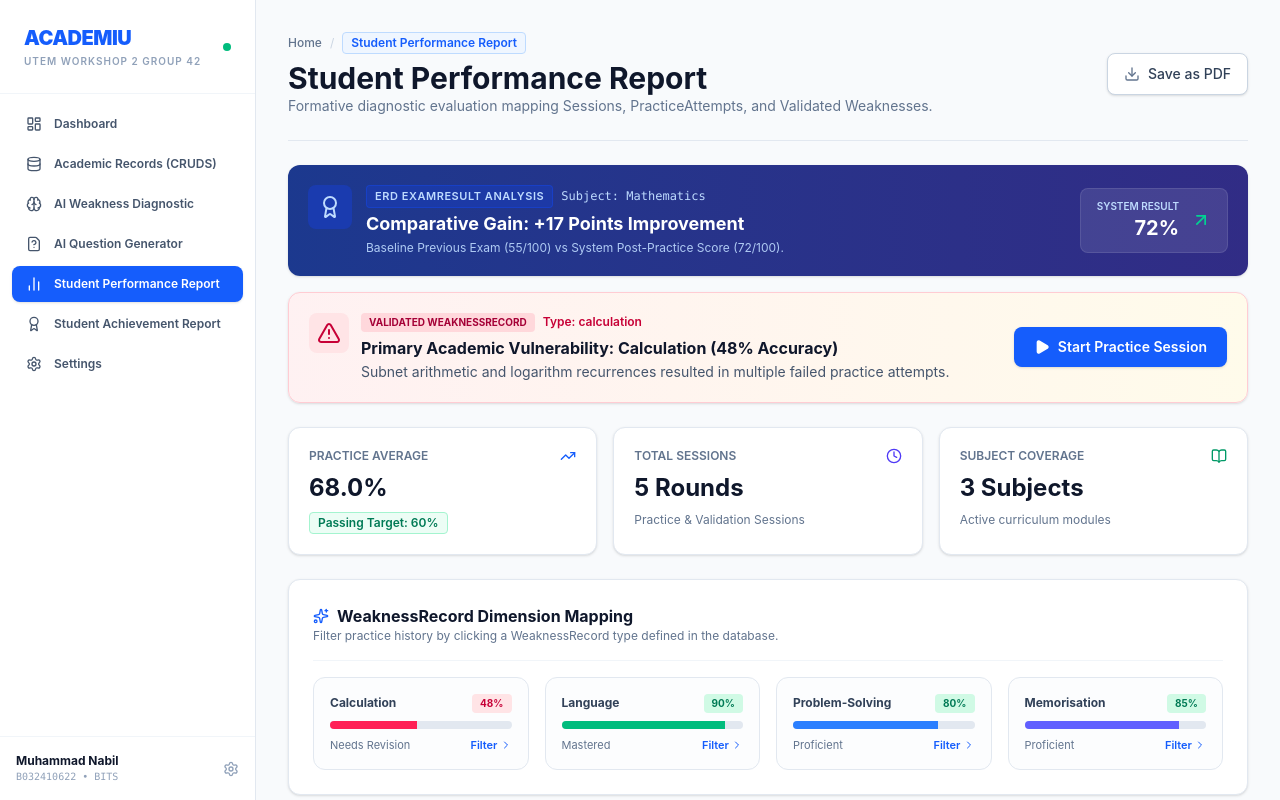
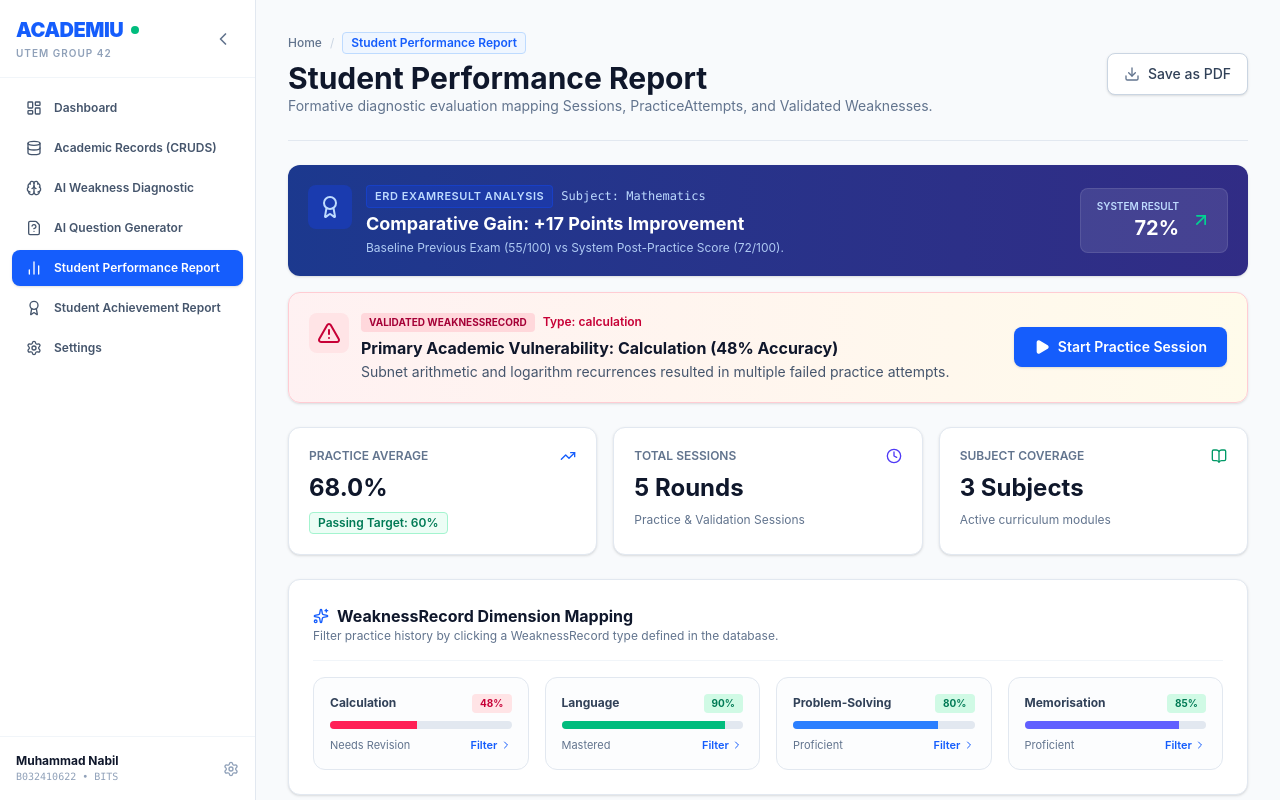
Before and after one commit to khalis04/academiu-web, a React (Vite) app: page / in a window 1280 px wide. Built offline with nearby package versions, Linux system fonts and the light colour scheme.

Commit message:
feat: add collapsible minimize and maximize sidebar feature

```diff
--- a/src/App.jsx
+++ b/src/App.jsx
@@ -11,14 +11,15 @@ import {
   BarChart2,
   Award,
   Settings,
-  LogOut,
-  Bell
+  ChevronLeft,
+  ChevronRight
 } from 'lucide-react';
 
 export default function App() {
   const [activeTab, setActiveTab] = useState('performance');
+  const [isCollapsed, setIsCollapsed] = useState(false);
 
-  // Updated navigation menu: Admin Portal removed and replaced with Settings
+  // System navigation items
   const menuItems = [
     { id: 'dashboard', label: 'Dashboard', icon: LayoutDashboard },
     { id: 'records', label: 'Academic Records (CRUDS)', icon: Database },
@@ -31,21 +32,42 @@ export default function App() {
 
   return (
     <div className="flex h-screen bg-slate-50 overflow-hidden text-slate-800">
-      {/* 260px Left Sidebar Shell (Consistent for all team members) */}
-      <aside className="w-64 bg-white border-r border-slate-200 flex flex-col justify-between hidden md:flex shrink-0">
+      {/* Collapsible Left Sidebar Shell */}
+      <aside
+        className={`${isCollapsed ? 'w-20' : 'w-64'
+          } transition-all duration-300 ease-in-out bg-white border-r border-slate-200 flex flex-col justify-between hidden md:flex shrink-0`}
+      >
         <div>
-          {/* Brand Header */}
-          <div className="p-6 border-b border-slate-100 flex items-center justify-between">
-            <div>
+          {/* Brand Header & Toggle Button */}
+          <div className="p-4 border-b border-slate-100 flex items-center justify-between">
+            {!isCollapsed ? (
+              <div className="overflow-hidden">
+                <div className="flex items-center gap-2">
                   <h1 className="text-xl font-black text-blue-600 tracking-tight">ACADEMIU</h1>
-              <span className="text-[10px] font-semibold text-slate-400 uppercase tracking-widest block mt-0.5">
-                UTeM Workshop 2 Group 42
+                  <div className="w-2 h-2 rounded-full bg-emerald-500" title="System Online" />
+                </div>
+                <span className="text-[10px] font-semibold text-slate-400 uppercase tracking-widest block truncate mt-0.5">
+                  UTeM Group 42
                 </span>
               </div>
-            <div className="w-2 h-2 rounded-full bg-emerald-500" title="System Online" />
+            ) : (
+              <div className="mx-auto font-black text-blue-600 text-lg tracking-tight">
+                AC
+              </div>
+            )}
+
+            {/* Minimize / Maximize Toggle */}
+            <button
+              onClick={() => setIsCollapsed(!isCollapsed)}
+              className={`p-1.5 rounded-lg hover:bg-slate-100 text-slate-500 hover:text-slate-800 transition ${isCollapsed ? 'mx-auto mt-2' : ''
+                }`}
+              title={isCollapsed ? 'Expand sidebar' : 'Collapse sidebar'}
+            >
+              {isCollapsed ? <ChevronRight className="w-5 h-5" /> : <ChevronLeft className="w-5 h-5" />}
+            </button>
           </div>
 
-          {/* Navigation Links */}
+          {/* Navigation Items */}
           <nav className="p-3 space-y-1">
             {menuItems.map((item) => {
               const Icon = item.icon;
@@ -54,13 +76,15 @@ export default function App() {
                 <button
                   key={item.id}
                   onClick={() => setActiveTab(item.id)}
-                  className={`w-full flex items-center gap-3 px-3.5 py-2.5 rounded-lg text-xs font-semibold transition ${isActive
+                  title={isCollapsed ? item.label : undefined}
+                  className={`w-full flex items-center ${isCollapsed ? 'justify-center px-0' : 'gap-3 px-3.5'
+                    } py-2.5 rounded-lg text-xs font-semibold transition ${isActive
                       ? 'bg-blue-600 text-white shadow-sm'
                       : 'text-slate-600 hover:bg-slate-100 hover:text-slate-900'
                     }`}
                 >
-                  <Icon className="w-4 h-4" />
-                  {item.label}
+                  <Icon className="w-4 h-4 shrink-0" />
+                  {!isCollapsed && <span className="truncate">{item.label}</span>}
                 </button>
               );
             })}
@@ -69,77 +93,101 @@ export default function App() {
 
         {/* Student Profile Footer */}
         <div className="p-4 border-t border-slate-100 flex items-center justify-between">
+          {!isCollapsed ? (
+            <>
               <div
                 onClick={() => setActiveTab('settings')}
-            className="cursor-pointer hover:opacity-80 transition"
+                className="cursor-pointer hover:opacity-80 transition overflow-hidden"
               >
-            <div className="text-xs font-bold text-slate-900">Muhammad Nabil</div>
-            <div className="text-[10px] text-slate-400 font-mono">B032410622 • BITS</div>
+                <div className="text-xs font-bold text-slate-900 truncate">Muhammad Nabil</div>
+                <div className="text-[10px] text-slate-400 font-mono truncate">B032410622 • BITS</div>
               </div>
               <button
                 onClick={() => setActiveTab('settings')}
                 title="Account Settings"
-            className="text-slate-400 hover:text-blue-600 transition"
+                className="text-slate-400 hover:text-blue-600 transition ml-2 shrink-0"
               >
                 <Settings className="w-4 h-4" />
               </button>
+            </>
+          ) : (
+            <button
+              onClick={() => setActiveTab('settings')}
+              title="Muhammad Nabil (Settings)"
+              className="w-9 h-9 rounded-full bg-blue-100 text-blue-600 flex items-center justify-center font-bold text-xs mx-auto hover:ring-2 hover:ring-blue-400 transition"
+            >
+              MN
+            </button>
+          )}
         </div>
       </aside>
 
-      {/* Main Content Area */}
+      {/* Main Content Area (Naturally expands/contracts with sidebar state) */}
       <main className="flex-1 overflow-y-auto">
         {/* Module 4: Student Performance Report (Your Assigned Module) */}
         {activeTab === 'performance' && (
           <StudentPerformanceReport
             onNavigate={(tab) => setActiveTab(tab)}
-            onNavigateToDrill={(dimension) => {
-              alert(`Navigating to AI Question Generator for dimension: ${dimension}`);
+            onNavigateToDrill={(weaknessType) => {
+              alert(`Navigating to AI Question Generator for: ${weaknessType}`);
               setActiveTab('generator');
             }}
           />
         )}
 
+        {/* Module 5: Student Achievement Report (Teammate's Module) */}
         {activeTab === 'achievement' && (
           <AchievementReport
             onNavigate={(tab) => setActiveTab(tab)}
             onNavigateToDrill={(dimension) => {
-         alert(`Navigating to AI Question Generator for dimension: ${dimension}`);
+              alert(`Navigating to AI Question Generator for: ${dimension}`);
               setActiveTab('generator');
             }}
           />
         )}
 
+        {/* AI Weakness Diagnostic Module (Teammate's Module) */}
+        {activeTab === 'diagnostic' && (
+          <AiDiagnostic onNavigate={(tab) => setActiveTab(tab)} />
+        )}
 
         {/* Settings Module */}
         {activeTab === 'settings' && (
           <SettingsTab onNavigate={(tab) => setActiveTab(tab)} />
         )}
 
-        {/* AI Weakness Diagnostic Module */}
-        {activeTab === 'diagnostic' && <AiDiagnostic />}
-
-        {/* Dashboard Placeholder */}
+        {/* Dashboard Overview */}
         {activeTab === 'dashboard' && (
           <div className="p-8">
             <h1 className="text-2xl font-bold text-slate-900">Dashboard Overview</h1>
-            <p className="text-sm text-slate-500 mt-1">Welcome back, Muhammad Nabil. Click below to view your performance report.</p>
+            <p className="text-sm text-slate-500 mt-1">
+              Welcome back, Muhammad Nabil. Click below to inspect your diagnostic results and learning progress.
+            </p>
+            <div className="flex gap-3 mt-4">
               <button
                 onClick={() => setActiveTab('performance')}
-              className="mt-4 bg-blue-600 text-white px-4 py-2 rounded-lg text-xs font-semibold hover:bg-blue-700 transition"
+                className="bg-blue-600 text-white px-4 py-2 rounded-lg text-xs font-semibold hover:bg-blue-700 transition"
               >
                 Open Student Performance Report ➔
               </button>
+              <button
+                onClick={() => setActiveTab('achievement')}
+                className="bg-white border border-slate-300 text-slate-700 px-4 py-2 rounded-lg text-xs font-semibold hover:bg-slate-50 transition"
+              >
+                View Academic Achievement 🏆
+              </button>
+            </div>
           </div>
         )}
 
-        {/* Teammate Placeholders */}
-        {['records', 'generator', 'achievement'].includes(activeTab) && (
+        {/* Teammates' Unmerged Modules Fallback (Records and Question Generator) */}
+        {['records', 'generator'].includes(activeTab) && (
           <div className="p-8 text-center mt-20">
             <h2 className="text-xl font-bold text-slate-700 capitalize">
-              {menuItems.find(m => m.id === activeTab)?.label}
+              {menuItems.find((m) => m.id === activeTab)?.label}
             </h2>
             <p className="text-sm text-slate-400 mt-2">
-              This module component can be connected by your teammate here.
+              This module slot is ready for your teammate to plug in their component.
             </p>
             <button
               onClick={() => setActiveTab('performance')}
```
Lines whose indentation alone changed are shown as unchanged.
